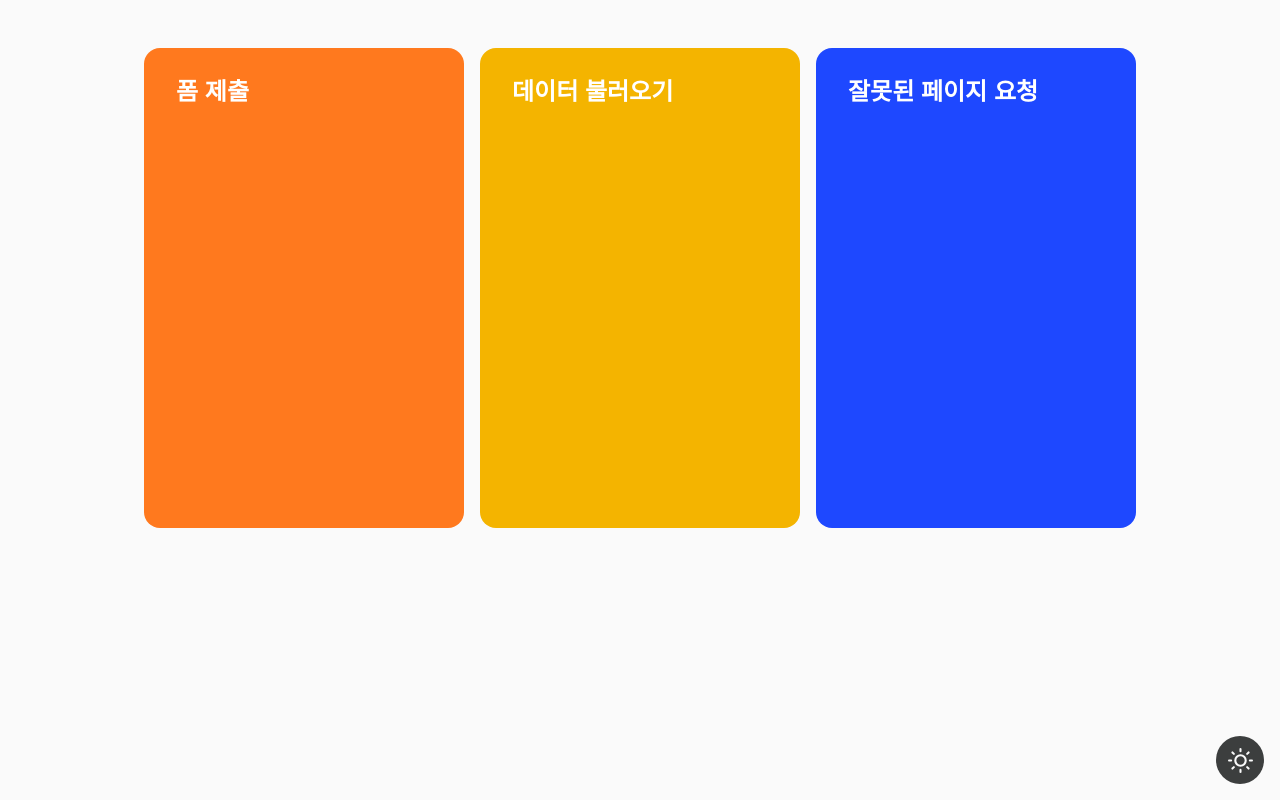
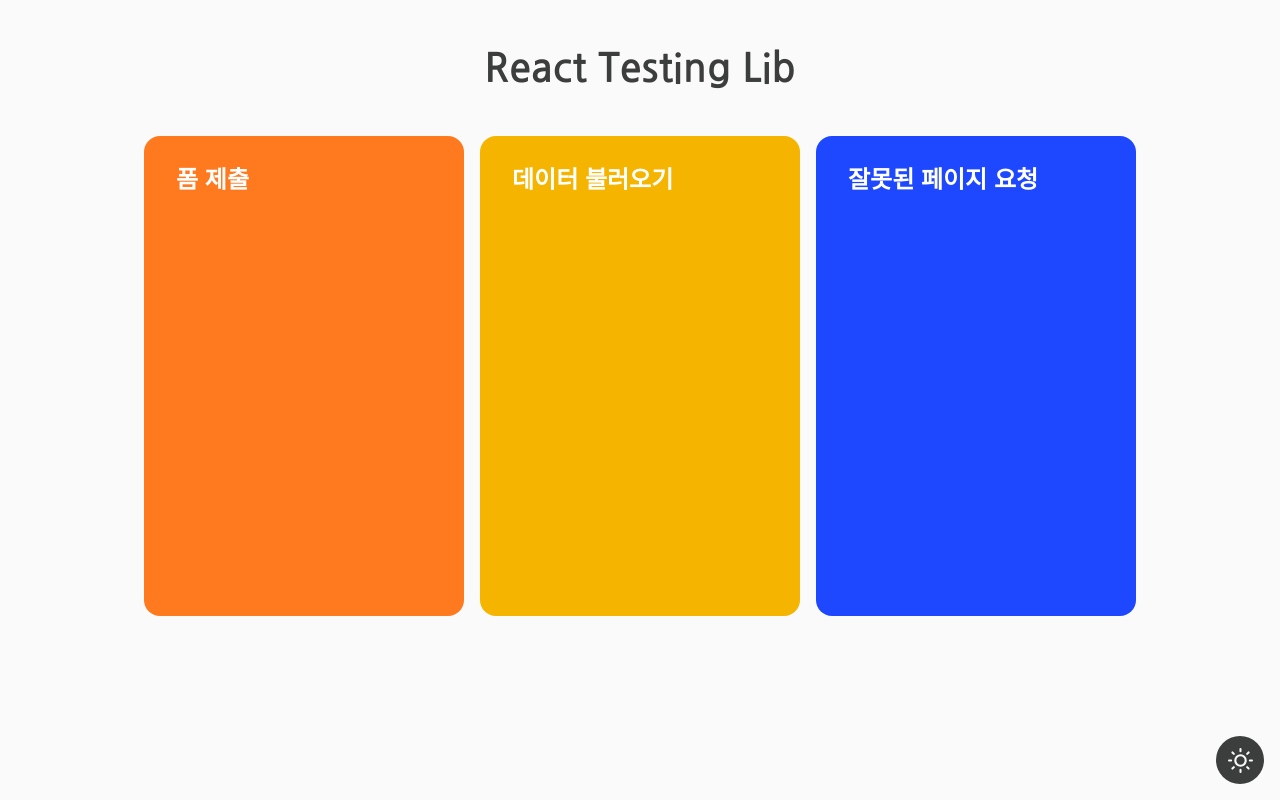
Before and after one commit to KangyeolLee/React-Testing-Library, a React (Create React App) app: page / in a window 1280 px wide. Built offline with nearby package versions, Linux system fonts and the light colour scheme.

Commit message:
Home 컴포넌트 디자인 수정 및 적용

```diff
--- a/src/pages/Home/Home.tsx
+++ b/src/pages/Home/Home.tsx
@@ -2,10 +2,37 @@ import * as S from "./styles";
 
 const Home = () => {
   return (
-    <S.Home>
-      <S.HomeCard bgColor="#ff791e">폼 제출</S.HomeCard>
-      <S.HomeCard bgColor="#f4b400">데이터 불러오기</S.HomeCard>
-      <S.HomeCard bgColor="#1e48ff">잘못된 페이지 요청</S.HomeCard>
+    <S.Home className="container">
+      <h1>React Testing Lib</h1>
+      <div className="card-wrapper">
+        <S.HomeCard bgColor="#ff791e">
+          <span className="article-title">폼 제출</span>
+          <S.HiddenContent>
+            <span>폼 관련 데이터를 입력하고</span>
+            <span>버튼 유효성 검사 및</span>
+            <span>제출 관련 이벤트를</span>
+            <span>테스트합니다.</span>
+          </S.HiddenContent>
+        </S.HomeCard>
+        <S.HomeCard bgColor="#f4b400">
+          <span className="article-title">데이터 불러오기</span>
+          <S.HiddenContent>
+            <span>Suspense를 이용하여</span>
+            <span>데이터를 불러오고</span>
+            <span>로딩/에러처리 관련 내용을</span>
+            <span>테스트합니다.</span>
+          </S.HiddenContent>
+        </S.HomeCard>
+        <S.HomeCard bgColor="#1e48ff">
+          <span className="article-title">잘못된 페이지 요청</span>
+          <S.HiddenContent>
+            <span>경로에 맞지 않는 페이지</span>
+            <span>잘못된 요청이 올 경우</span>
+            <span>출력하는 페이지를</span>
+            <span>테스트합니다.</span>
+          </S.HiddenContent>
+        </S.HomeCard>
+      </div>
     </S.Home>
   );
 };
--- a/src/pages/Home/styles.ts
+++ b/src/pages/Home/styles.ts
@@ -4,14 +4,39 @@ type CardProps = {
   bgColor: string;
 };
 
-export const Home = styled.div`
+export const Home = styled.section`
   display: flex;
+  flex-direction: column;
   align-items: center;
   justify-content: center;
-  gap: 1rem;
+
+  h1 {
+    margin-bottom: 3rem;
+    font-family: "Nanum Gothic", sans-serif;
+    font-weight: 700;
+    font-size: 2.5rem;
+    color: ${({ theme }) => theme.color.text};
+  }
+
+  .card-wrapper {
+    width: 100%;
+    display: flex;
+    gap: 1rem;
+    align-items: center;
+    justify-content: center;
+  }
+`;
+export const HiddenContent = styled.div`
+  display: flex;
+  flex-direction: column;
+  gap: 0.5rem;
+  transform: translateY(100%);
+  opacity: 0;
+  color: #fff;
+  transition: opacity 0.45s ease-in-out, transform 0.3s ease-in-out;
 `;
 
-export const HomeCard = styled.section<CardProps>`
+export const HomeCard = styled.article<CardProps>`
   display: flex;
   flex-direction: column;
   gap: 2rem;
@@ -22,8 +47,22 @@ export const HomeCard = styled.section<CardProps>`
   max-width: 20rem;
   height: 30rem;
   box-sizing: border-box;
-  font-family: "Nanum Gothic", sans-serif;
-  font-weight: 700;
-  font-size: 1.5rem;
-  color: #fff;
+  cursor: pointer;
+  transition: transform 0.3s ease-in-out;
+
+  .article-title {
+    font-family: "Nanum Gothic", sans-serif;
+    font-weight: 700;
+    font-size: 1.5rem;
+    color: #fff;
+  }
+
+  &:hover {
+    transform: translateY(-0.5rem);
+
+    ${HiddenContent} {
+      opacity: 1;
+      transform: translateY(0);
+    }
+  }
 `;
```
